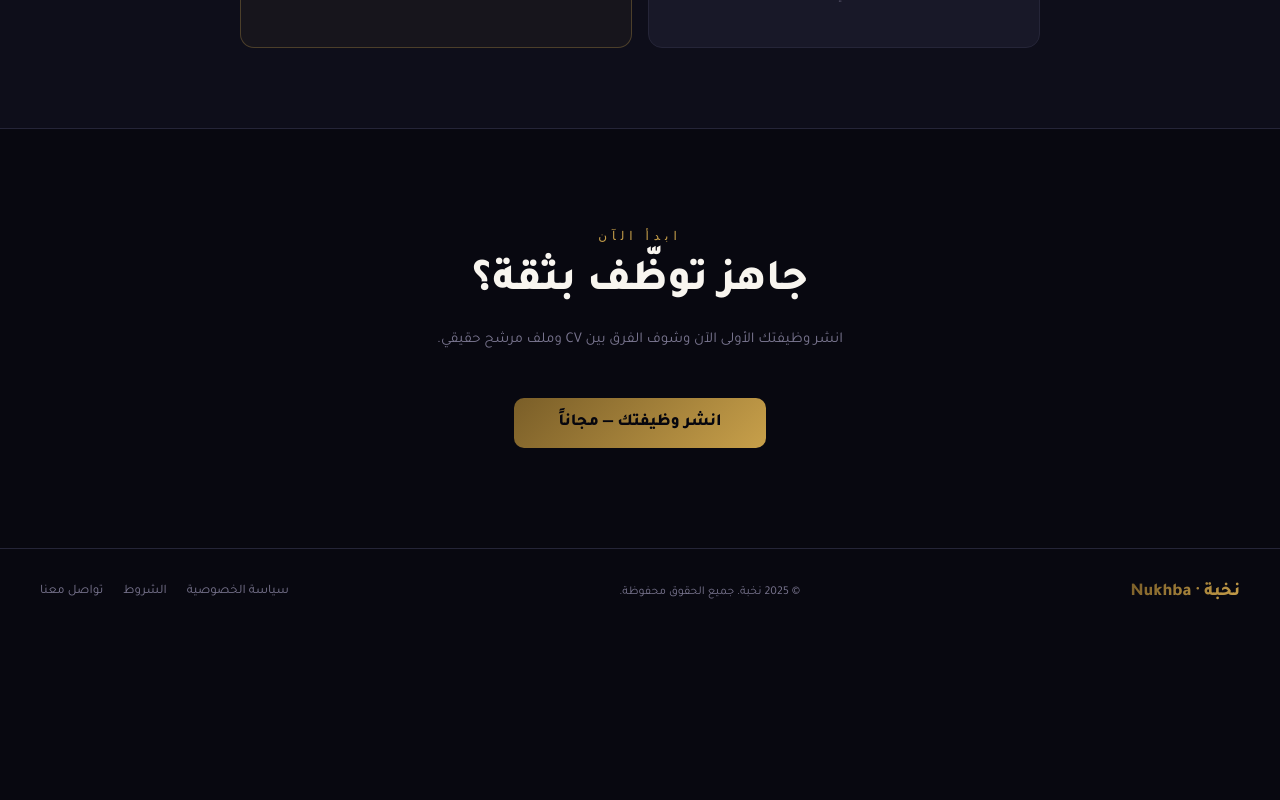
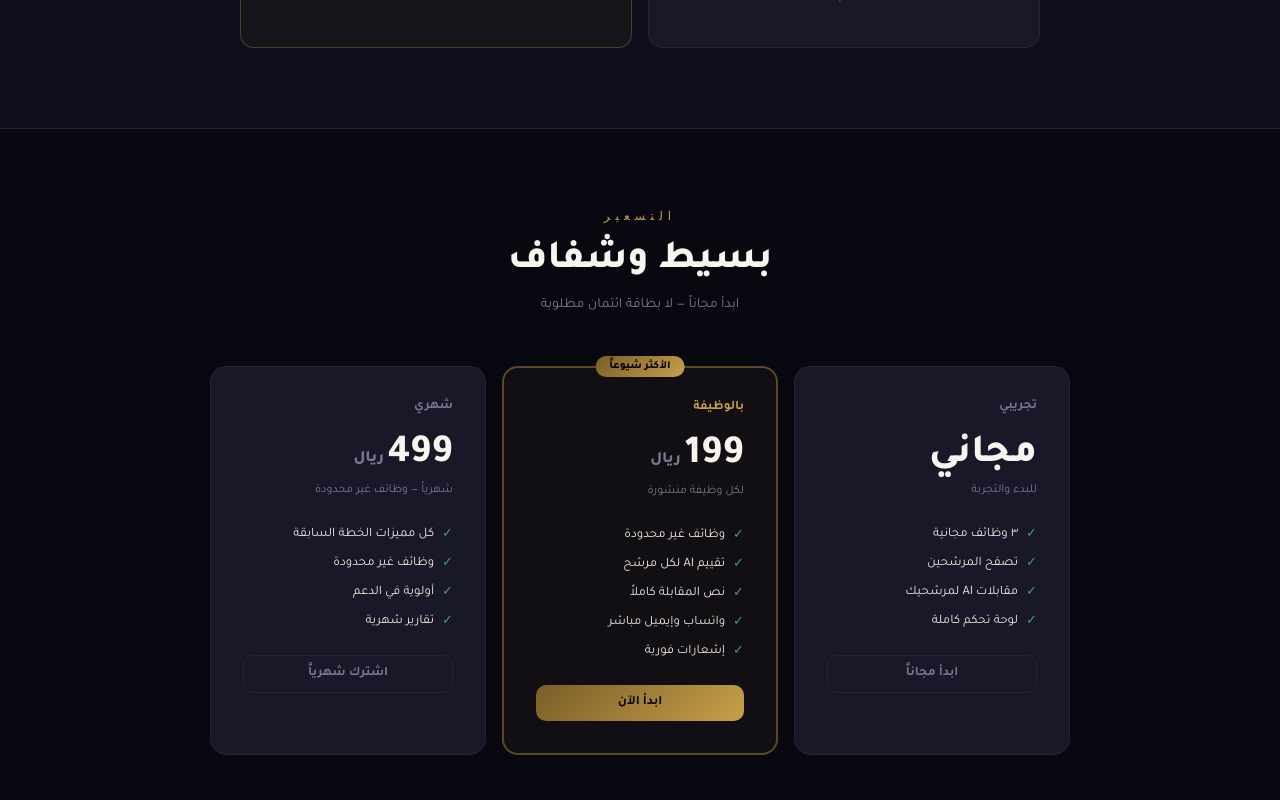
Before and after one commit to alashmori27/nukhba, a Next.js app: page /for-companies in a window 1280 px wide. Shown: the part 2420-3220 px from the top of the page. Before the commit the page ends 3055 px from the top, so only its background shows below. Built offline with nearby package versions, Linux system fonts and the light colour scheme.

Commit message:
add pricing section to for-companies

```diff
--- a/app/for-companies/page.js
+++ b/app/for-companies/page.js
@@ -37,34 +37,20 @@ export default function ForCompanies() {
 
       {/* HERO */}
       <section style={{ minHeight:'92vh', display:'flex', flexDirection:'column', alignItems:'center', justifyContent:'center', textAlign:'center', padding:'80px 24px 60px', position:'relative', overflow:'hidden' }}>
-
-        {/* Glow */}
         <div style={{ position:'absolute', top:'50%', left:'50%', transform:'translate(-50%,-60%)', width:700, height:700, background:'radial-gradient(ellipse,rgba(200,160,74,.07) 0%,transparent 70%)', pointerEvents:'none' }}/>
-
-        {/* Badge */}
         <div className="fade-up" style={{ display:'inline-flex', alignItems:'center', gap:8, background:'rgba(200,160,74,.08)', border:'1px solid rgba(200,160,74,.25)', padding:'7px 18px', borderRadius:24, fontSize:12, color:'#c8a04a', marginBottom:32, fontFamily:"'Cormorant Garamond',serif", letterSpacing:5, textTransform:'uppercase', animationDelay:'.05s' }}>
           للشركات · HR Platform
         </div>
-
-        {/* Headline */}
         <h1 className="fade-up hero-title" style={{ fontSize:'clamp(40px,7vw,76px)', fontWeight:800, lineHeight:1.1, color:'#f8f5ef', marginBottom:16, animationDelay:'.15s' }}>
           وظّف بثقة<br/>
-          <span style={{ background:'linear-gradient(135deg,#7a5e28,#c8a04a,#e4c87a)', backgroundSize:'200% auto', WebkitBackgroundClip:'text', WebkitTextFillColor:'transparent' }}>
-            لا بتخمين
-          </span>
+          <span style={{ background:'linear-gradient(135deg,#7a5e28,#c8a04a,#e4c87a)', backgroundSize:'200% auto', WebkitBackgroundClip:'text', WebkitTextFillColor:'transparent' }}>لا بتخمين</span>
         </h1>
-
-        {/* Sub */}
         <p className="fade-up" style={{ fontFamily:"'Cormorant Garamond',serif", fontSize:'clamp(17px,2.2vw,23px)', fontWeight:300, fontStyle:'italic', color:'#7a7690', marginBottom:28, animationDelay:'.25s' }}>
           Smart hiring powered by AI interviews
         </p>
-
         <p className="fade-up" style={{ maxWidth:520, fontSize:16, color:'#7a7690', lineHeight:1.9, marginBottom:48, animationDelay:'.35s' }}>
-          نخبة تحوّل المتقدمين إلى ملفات عميقة تثق بها —
-          أسئلتك، مقابلاتنا الذكية، واختيارك أنت.
+          نخبة تحوّل المتقدمين إلى ملفات عميقة تثق بها — أسئلتك، مقابلاتنا الذكية، واختيارك أنت.
         </p>
-
-        {/* CTA */}
         <div className="fade-up" style={{ display:'flex', gap:14, justifyContent:'center', flexWrap:'wrap', animationDelay:'.45s' }}>
           <Link href="/auth/login" className="btn-gold" style={{ padding:'14px 38px', borderRadius:10, fontSize:16, fontWeight:800, textDecoration:'none', display:'inline-flex' }}>
             ابدأ مجاناً ← انشر وظيفتك
@@ -73,17 +59,11 @@ export default function ForCompanies() {
             تصفح المرشحين
           </Link>
         </div>
-
-        {/* Stats */}
         <div className="fade-up stats-row" style={{ display:'flex', gap:56, justifyContent:'center', marginTop:72, flexWrap:'wrap', animationDelay:'.6s' }}>
-          {[
-            { num:'٦', label:'محاور تقييم لكل مرشح' },
-            { num:'١٠٠٪', label:'مقابلات مكتملة فقط' },
-            { num:'٠', label:'CVs عشوائية' },
-          ].map((s,i) => (
+          {[['٦','محاور تقييم لكل مرشح'],['١٠٠٪','مقابلات مكتملة فقط'],['٠','CVs عشوائية']].map((s,i) => (
             <div key={i} style={{ textAlign:'center' }}>
-              <div style={{ fontFamily:"'Cormorant Garamond',serif", fontSize:40, fontWeight:600, color:'#c8a04a', lineHeight:1 }}>{s.num}</div>
-              <div style={{ fontSize:12, color:'#7a7690', marginTop:6 }}>{s.label}</div>
+              <div style={{ fontFamily:"'Cormorant Garamond',serif", fontSize:40, fontWeight:600, color:'#c8a04a', lineHeight:1 }}>{s[0]}</div>
+              <div style={{ fontSize:12, color:'#7a7690', marginTop:6 }}>{s[1]}</div>
             </div>
           ))}
         </div>
@@ -164,12 +144,61 @@ export default function ForCompanies() {
         </div>
       </section>
 
+      {/* PRICING */}
+      <section style={{ padding:'80px 40px', textAlign:'center' }}>
+        <p style={{ fontFamily:"'Cormorant Garamond',serif", fontSize:12, letterSpacing:5, color:'#c8a04a', textTransform:'uppercase', marginBottom:14 }}>التسعير</p>
+        <h2 style={{ fontSize:'clamp(26px,4vw,40px)', fontWeight:800, color:'#f8f5ef', marginBottom:12 }}>بسيط وشفاف</h2>
+        <p style={{ fontSize:14, color:'#7a7690', maxWidth:400, margin:'0 auto 52px' }}>ابدأ مجاناً — لا بطاقة ائتمان مطلوبة</p>
+        <div className="grid-3" style={{ display:'grid', gridTemplateColumns:'repeat(3,1fr)', gap:16, maxWidth:860, margin:'0 auto' }}>
+          <div style={{ background:'#181828', border:'1px solid #252538', borderRadius:16, padding:32, textAlign:'right' }}>
+            <div style={{ fontSize:13, fontWeight:700, color:'#7a7690', marginBottom:16 }}>تجريبي</div>
+            <div style={{ fontSize:40, fontWeight:800, color:'#f8f5ef', marginBottom:4 }}>مجاني</div>
+            <div style={{ fontSize:12, color:'#7a7690', marginBottom:28 }}>للبدء والتجربة</div>
+            {['٣ وظائف مجانية','تصفح المرشحين','مقابلات AI لمرشحيك','لوحة تحكم كاملة'].map(f => (
+              <div key={f} style={{ display:'flex', alignItems:'center', gap:8, marginBottom:10, fontSize:13, color:'#ede8df' }}>
+                <span style={{ color:'#4a9c6e' }}>✓</span>{f}
+              </div>
+            ))}
+            <Link href="/auth/login" style={{ display:'block', marginTop:24, padding:'10px', borderRadius:10, fontSize:13, fontWeight:700, border:'1px solid #252538', color:'#7a7690', background:'transparent', textDecoration:'none', textAlign:'center' }}>
+              ابدأ مجاناً
+            </Link>
+          </div>
+
+          <div style={{ background:'rgba(200,160,74,.05)', border:'2px solid rgba(200,160,74,.4)', borderRadius:16, padding:32, textAlign:'right', position:'relative' }}>
+            <div style={{ position:'absolute', top:-12, right:'50%', transform:'translateX(50%)', background:'linear-gradient(135deg,#7a5e28,#c8a04a)', color:'#06060e', fontSize:11, fontWeight:800, padding:'4px 14px', borderRadius:20, whiteSpace:'nowrap' }}>الأكثر شيوعاً</div>
+            <div style={{ fontSize:13, fontWeight:700, color:'#c8a04a', marginBottom:16 }}>بالوظيفة</div>
+            <div style={{ fontSize:40, fontWeight:800, color:'#f8f5ef', marginBottom:4 }}>199<span style={{ fontSize:16, color:'#7a7690' }}> ريال</span></div>
+            <div style={{ fontSize:12, color:'#7a7690', marginBottom:28 }}>لكل وظيفة منشورة</div>
+            {['وظائف غير محدودة','تقييم AI لكل مرشح','نص المقابلة كاملاً','واتساب وإيميل مباشر','إشعارات فورية'].map(f => (
+              <div key={f} style={{ display:'flex', alignItems:'center', gap:8, marginBottom:10, fontSize:13, color:'#ede8df' }}>
+                <span style={{ color:'#4a9c6e' }}>✓</span>{f}
+              </div>
+            ))}
+            <Link href="/auth/login" className="btn-gold" style={{ display:'block', marginTop:24, padding:'10px', borderRadius:10, fontSize:13, fontWeight:700, textDecoration:'none', textAlign:'center' }}>
+              ابدأ الآن
+            </Link>
+          </div>
+
+          <div style={{ background:'#181828', border:'1px solid #252538', borderRadius:16, padding:32, textAlign:'right' }}>
+            <div style={{ fontSize:13, fontWeight:700, color:'#7a7690', marginBottom:16 }}>شهري</div>
+            <div style={{ fontSize:40, fontWeight:800, color:'#f8f5ef', marginBottom:4 }}>499<span style={{ fontSize:16, color:'#7a7690' }}> ريال</span></div>
+            <div style={{ fontSize:12, color:'#7a7690', marginBottom:28 }}>شهرياً — وظائف غير محدودة</div>
+            {['كل مميزات الخطة السابقة','وظائف غير محدودة','أولوية في الدعم','تقارير شهرية'].map(f => (
+              <div key={f} style={{ display:'flex', alignItems:'center', gap:8, marginBottom:10, fontSize:13, color:'#ede8df' }}>
+                <span style={{ color:'#4a9c6e' }}>✓</span>{f}
+              </div>
+            ))}
+            <Link href="/auth/login" style={{ display:'block', marginTop:24, padding:'10px', borderRadius:10, fontSize:13, fontWeight:700, border:'1px solid #252538', color:'#7a7690', background:'transparent', textDecoration:'none', textAlign:'center' }}>
+              اشترك شهرياً
+            </Link>
+          </div>
+        </div>
+      </section>
+
       {/* CTA */}
       <section style={{ padding:'100px 40px', textAlign:'center' }}>
         <p style={{ fontFamily:"'Cormorant Garamond',serif", fontSize:12, letterSpacing:5, color:'#c8a04a', textTransform:'uppercase', marginBottom:14 }}>ابدأ الآن</p>
-        <h2 style={{ fontSize:'clamp(26px,4vw,44px)', fontWeight:800, color:'#f8f5ef', marginBottom:16 }}>
-          جاهز توظّف بثقة؟
-        </h2>
+        <h2 style={{ fontSize:'clamp(26px,4vw,44px)', fontWeight:800, color:'#f8f5ef', marginBottom:16 }}>جاهز توظّف بثقة؟</h2>
         <p style={{ fontSize:15, color:'#7a7690', maxWidth:420, margin:'0 auto 44px', lineHeight:1.85 }}>
           انشر وظيفتك الأولى الآن وشوف الفرق بين CV وملف مرشح حقيقي.
         </p>
```
